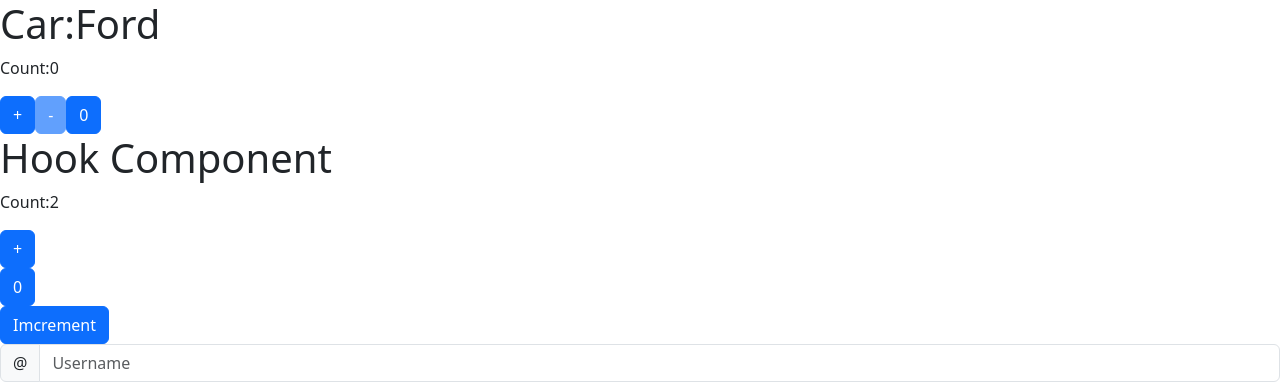
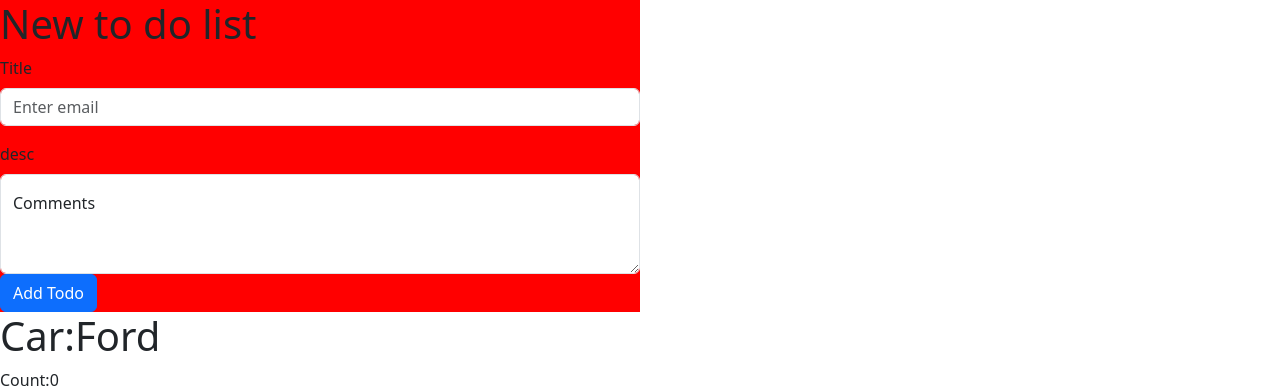
Before and after one commit to shabuj603/demo_react, a React (Create React App) app: page / in a window 1280 px wide. Shown: the top 388 px of the page. Built offline with nearby package versions, Linux system fonts and the light colour scheme.

Commit message:
complete_todo

```diff
--- a/src/App.js
+++ b/src/App.js
@@ -12,6 +12,7 @@
 import EventBinding from "./EVENT_HANDLER_CLASS/EventBinding";
 import HookUseState from "./HOOK_USE_STATE/HookUseState";
 import FunctionalHook from "./HOOK_USE_STATE/FunctionalHook";
+import Home from "./Todo_App/Home";
 
 
 
@@ -23,6 +24,7 @@
 
 function App(){
     return <div>
+        <Home/>
         <FunctionalHook/>
         <HookUseState/>
         <EventBinding/>
--- /dev/null
+++ b/src/Todo_App/Home.js
@@ -0,0 +1,22 @@
+import React, { useState } from "react";
+import Todos from "./Todos";
+import Newtodo from "./Newtodo";
+
+const Home =()=>{
+    const [todos,setTodos]=useState([]);
+
+    const handleTodo=(todo)=>{
+            setTodos((previousTodo)=>{
+                return[...previousTodo,{todo}]
+            });
+    }
+    return(
+        <div>
+            <article style={{backgroundColor:"red", width:"50%"}}>
+            <Newtodo allAddTodo={handleTodo}/>
+            <Todos todo={todos}  />
+            </article>
+        </div>
+    )
+}
+export default Home;
--- /dev/null
+++ b/src/Todo_App/Newtodo.js
@@ -0,0 +1,56 @@
+import React, { useState } from "react";
+import Col from 'react-bootstrap/Col';
+import Form from 'react-bootstrap/Form';
+import Row from 'react-bootstrap/Row';
+import Button from 'react-bootstrap/Button';
+import FloatingLabel from 'react-bootstrap/FloatingLabel';
+
+const Newtodo=(props)=>{
+
+    const[todo,setTodo]= useState({
+        title:"",
+        desc:""
+    })
+    const{title,desc}=todo;
+
+    const handleSubmit=(event)=>{
+        event.preventDefault();
+        props.allAddTodo(todo);
+        setTodo({title:"", desc:""})
+    }
+    const handleTodo=(event)=>{
+        const name= event.target.name;
+        setTodo((oldTodo)=>{
+            return{...oldTodo,[name]:event.target.value};
+        })
+    }
+
+
+    return(
+        <div>
+           <h1>New to do list</h1>
+           <Form onSubmit={handleSubmit}>
+                <Row className="mb-3">
+                    <Form.Group as={Col} controlId="formGridEmail">
+                    <Form.Label>Title</Form.Label>
+                    <Form.Control type="text" name="title" value={title} placeholder="Enter email" onChange={handleTodo} />
+                    </Form.Group>
+
+                </Row>
+                <Form.Label>desc</Form.Label>
+                <FloatingLabel controlId="floatingTextarea2" label="Comments">
+                    <Form.Control
+                    as="textarea"
+                    placeholder="Leave a comment here"
+                    style={{ height: '100px' }}
+                    name="desc"
+                    onChange={handleTodo}
+                    value={desc}
+                    />
+                </FloatingLabel>
+                <Button variant="primary" type="submit">Add Todo</Button>
+            </Form>
+        </div>
+    )
+}
+export default Newtodo;
--- /dev/null
+++ b/src/Todo_App/Todo3.js
@@ -0,0 +1,25 @@
+import React from "react";
+import Card from 'react-bootstrap/Card';
+import Button from 'react-bootstrap/Button';
+import Form from 'react-bootstrap/Form';
+import { FaTrashAlt } from "react-icons/fa";
+import ListGroup from 'react-bootstrap/ListGroup';
+
+const Todo3 =(props)=>{
+    const {id, name, desc}=props.todo
+
+    const handleDelete=(id)=>{
+     alert(id);
+    }
+    return (
+        <Card style={{ width: '20rem' }}>
+          <Card.Body>
+            <Card.Title>{name}</Card.Title>
+            <Card.Subtitle className="mb-2 text-muted">{desc}</Card.Subtitle>
+            <Button variant="primary"><FaTrashAlt onClick={handleDelete}/></Button>
+          </Card.Body>
+        </Card>
+      );
+    }
+
+export default Todo3;
--- /dev/null
+++ b/src/Todo_App/Todos.js
@@ -0,0 +1,13 @@
+import React from "react";
+import Todo3 from "./Todo3";
+
+const Todos =(props)=>{
+    return(
+        <div>
+          <section>
+               {props.todo.map((todo=><Todo3 todo={todo.todo} key={todo.id} id={props.id}/>))}
+          </section>
+        </div>
+    )
+}
+export default Todos;
--- a/src/components/card.js
+++ b/src/components/card.js
@@ -1,7 +1,6 @@
 
 import '../index'
 function Card(props){
-  console.log(props);
   return <div className='card'>
   <p className="cardtitle"> {props.titleText}</p>
 <h2 className="carddesc">{props.description}</h2>
```
